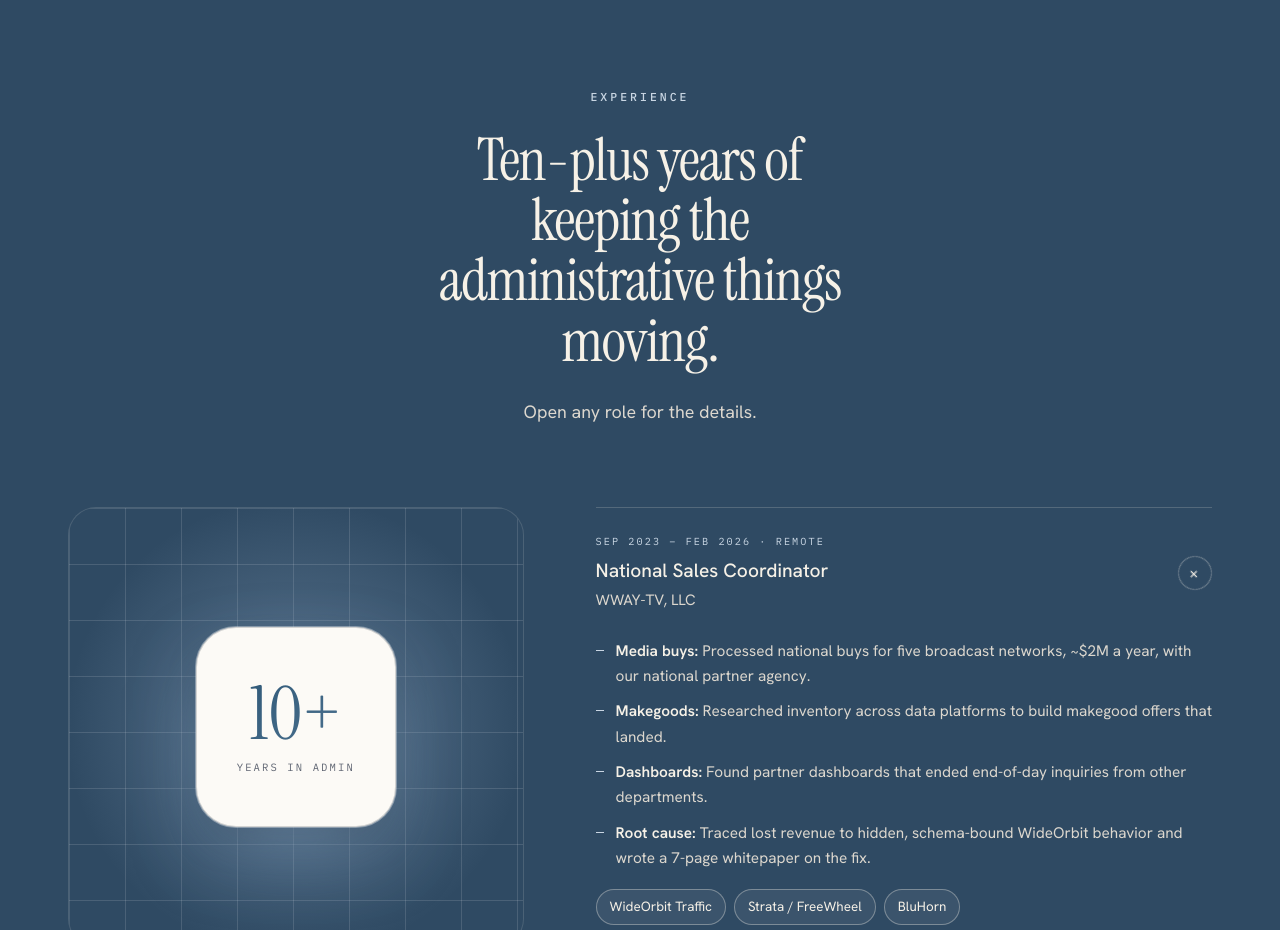
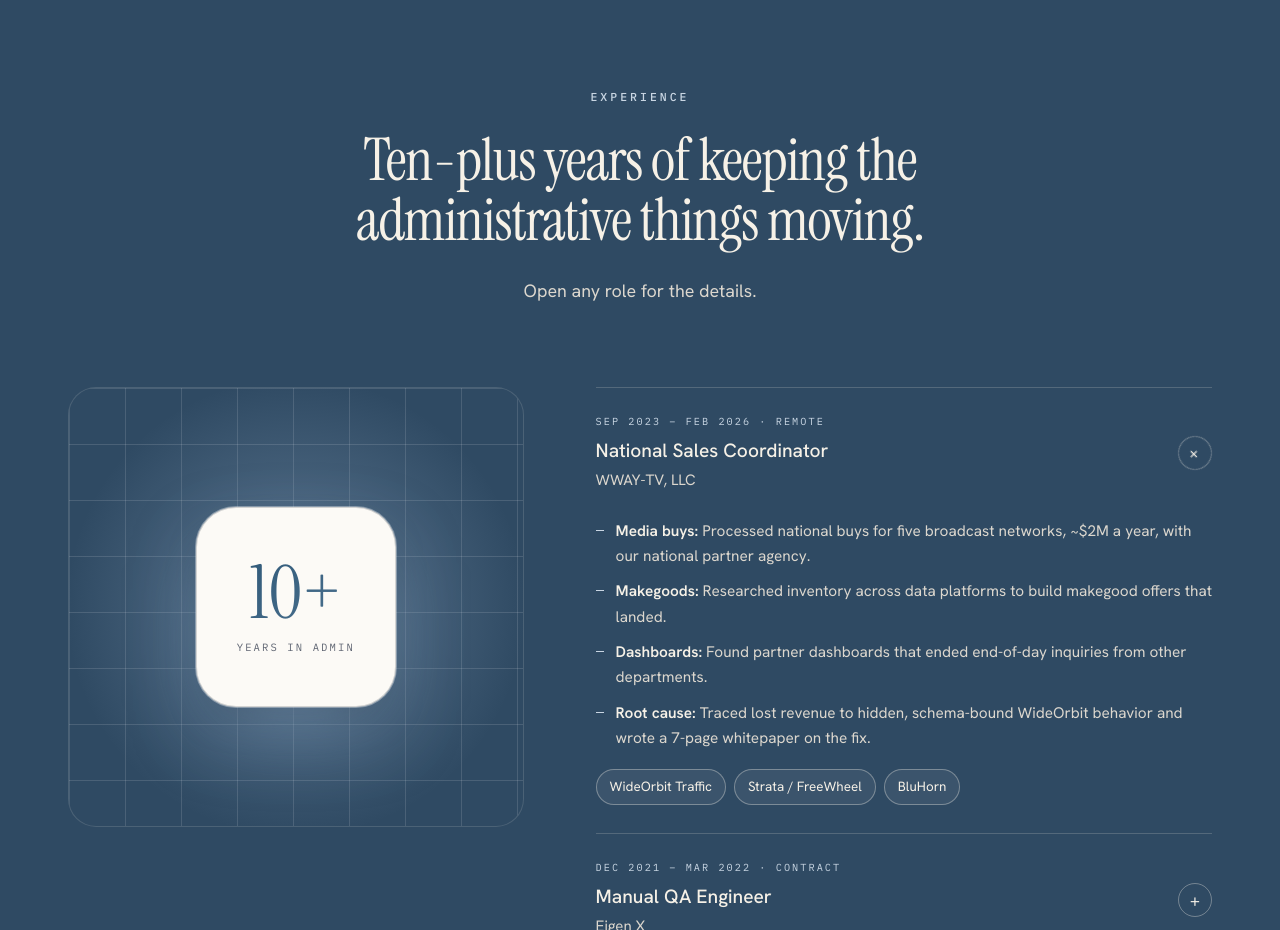
Before and after one commit to davidclarklee/davidclarklee.github.io, a plain HTML site: page index.html in a window 1280 px wide. Shown: the part 5400-6330 px from the top of the page. Drawn offline with Linux system fonts and the light colour scheme.

Commit message:
Last commit didn't fix issue.

```diff
--- a/index.html
+++ b/index.html
@@ -209,7 +209,7 @@
   <div class="wrap">
     <div class="sec-head" style="max-width: 843px">
       <span class="kicker">Experience</span>
-      <h2 class="display h-lg" style="max-width: 463px">Ten-plus years of keeping the administrative things moving.</h2>
+      <h2 class="display h-lg" style="max-width: 620px; margin-left: auto; margin-right: auto">Ten-plus years of keeping the administrative things moving.</h2>
       <p class="lede">Open any role for the details.</p>
     </div>
     <div class="exp-grid">
```
